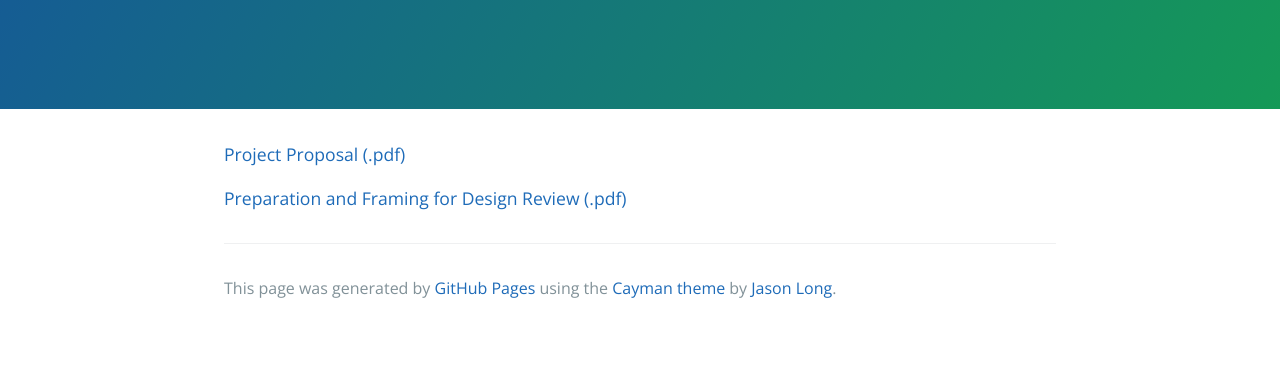
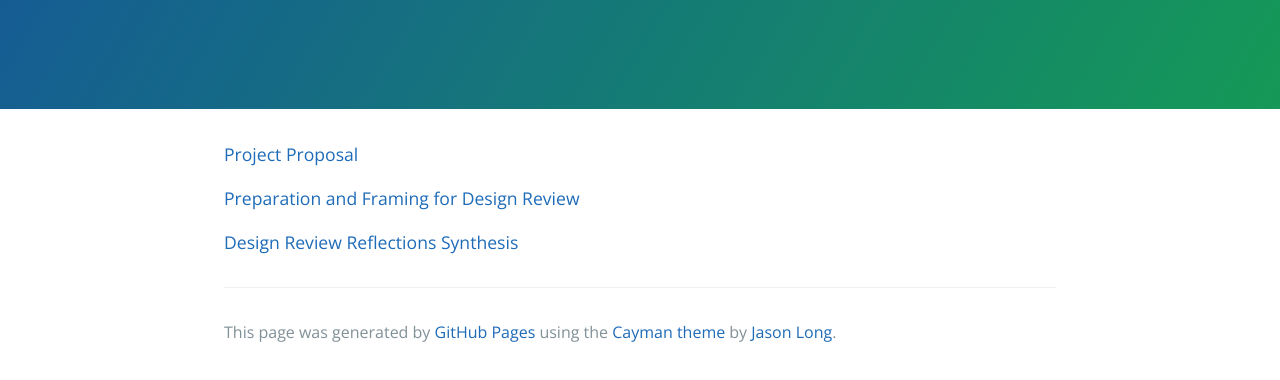
Before and after one commit to hubwayPredict/hubwayPredict.github.io, a plain HTML site: page index.html in a window 1280 px wide. Shown: the part 208-588 px from the top of the page. Drawn offline with nearby package versions, Linux system fonts and the light colour scheme.

Commit message:
Added reflection file

```diff
--- a/index.html
+++ b/index.html
@@ -16,9 +16,11 @@
     </section>
 
     <section class="main-content">
-      <p><a href="mbtaPredict_Project_Proposal.pdf">Project Proposal (.pdf)</a></p>
+      <p><a href="Files/mbtaPredict_Project_Proposal.pdf">Project Proposal</a></p>
 
-<p><a href="PreparationandFraming.pdf">Preparation and Framing for Design Review (.pdf)</a></p>
+	   <p><a href="Files/PreparationandFraming.pdf">Preparation and Framing for Design Review</a></p>
+
+	   <p><a href="Files/DesignReviewReflectionSynthesis.pdf">Design Review Reflections Synthesis</a></p>
 
       <footer class="site-footer">
 
```
Also changed, not shown: 5 other files.
